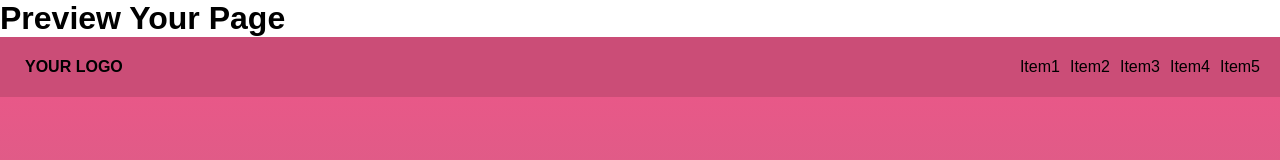
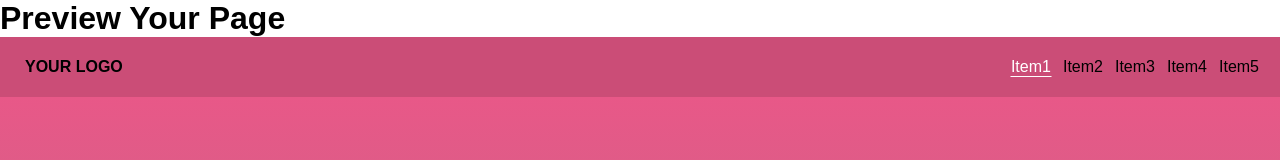
Before and after one commit to JeanCelin/project-custom-page, a Next.js app in the folder custom-page/: page /preview in a window 1280 px wide. In both pictures the pointer is over the item "Item1". Shown: the top 160 px of the page. Built offline with nearby package versions, Linux system fonts and the light colour scheme.

Commit message:
add hover config to navbar items

```diff
--- a/custom-page/src/components/Navbars/NavDefault/NavbarDefault.module.css
+++ b/custom-page/src/components/Navbars/NavDefault/NavbarDefault.module.css
@@ -23,6 +23,16 @@
   list-style: none;
 }
 
+.navbar__item {
+  cursor: pointer;
+  border: 1px solid transparent;
+}
+.navbar__item:hover {
+  color: white;
+  border-bottom: 1px solid white;
+  transition: ease-in 200ms;
+}
+
 @media (max-width: 800px) {
   .navbar__container {
     justify-content: center;
```
